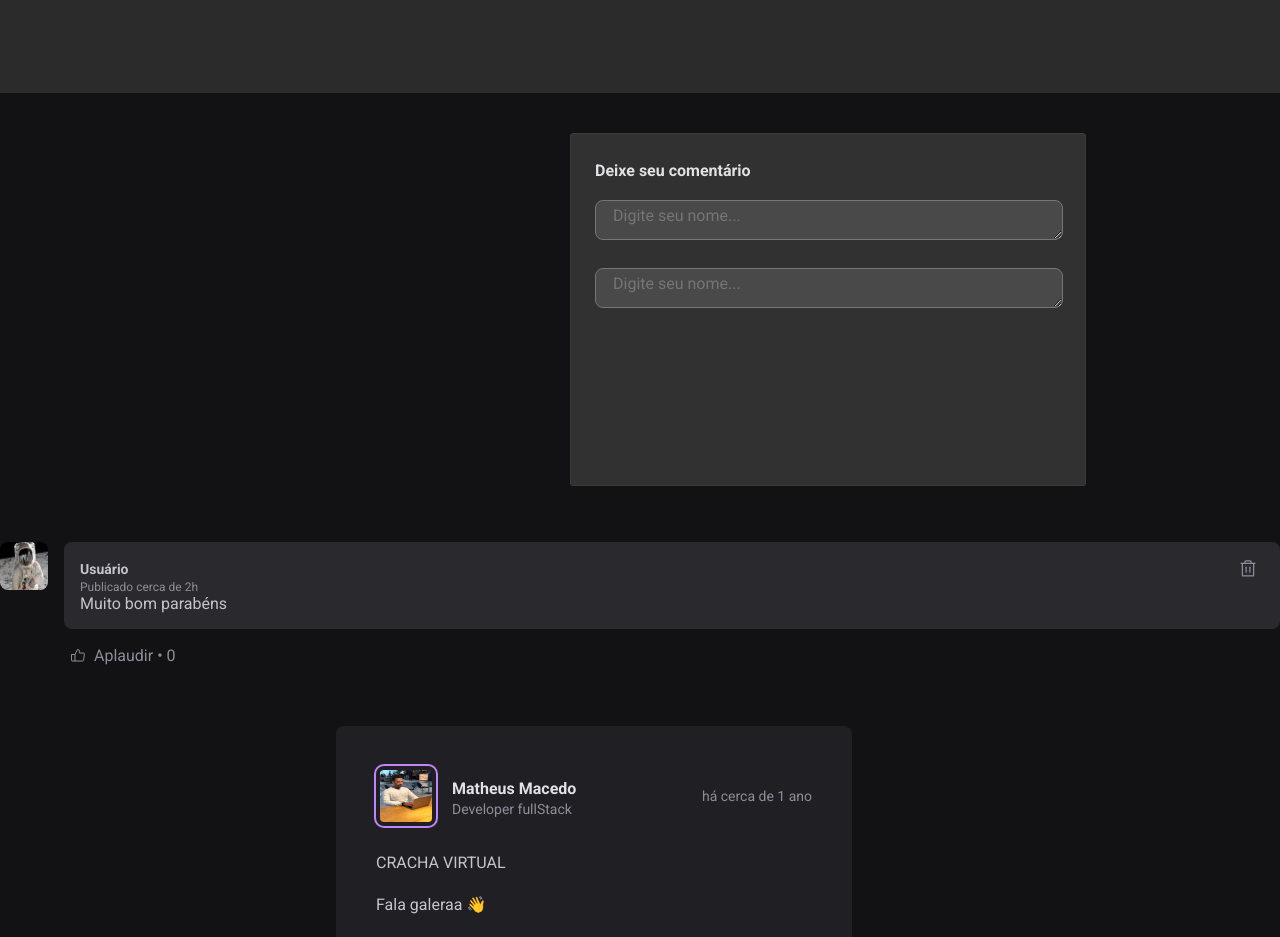
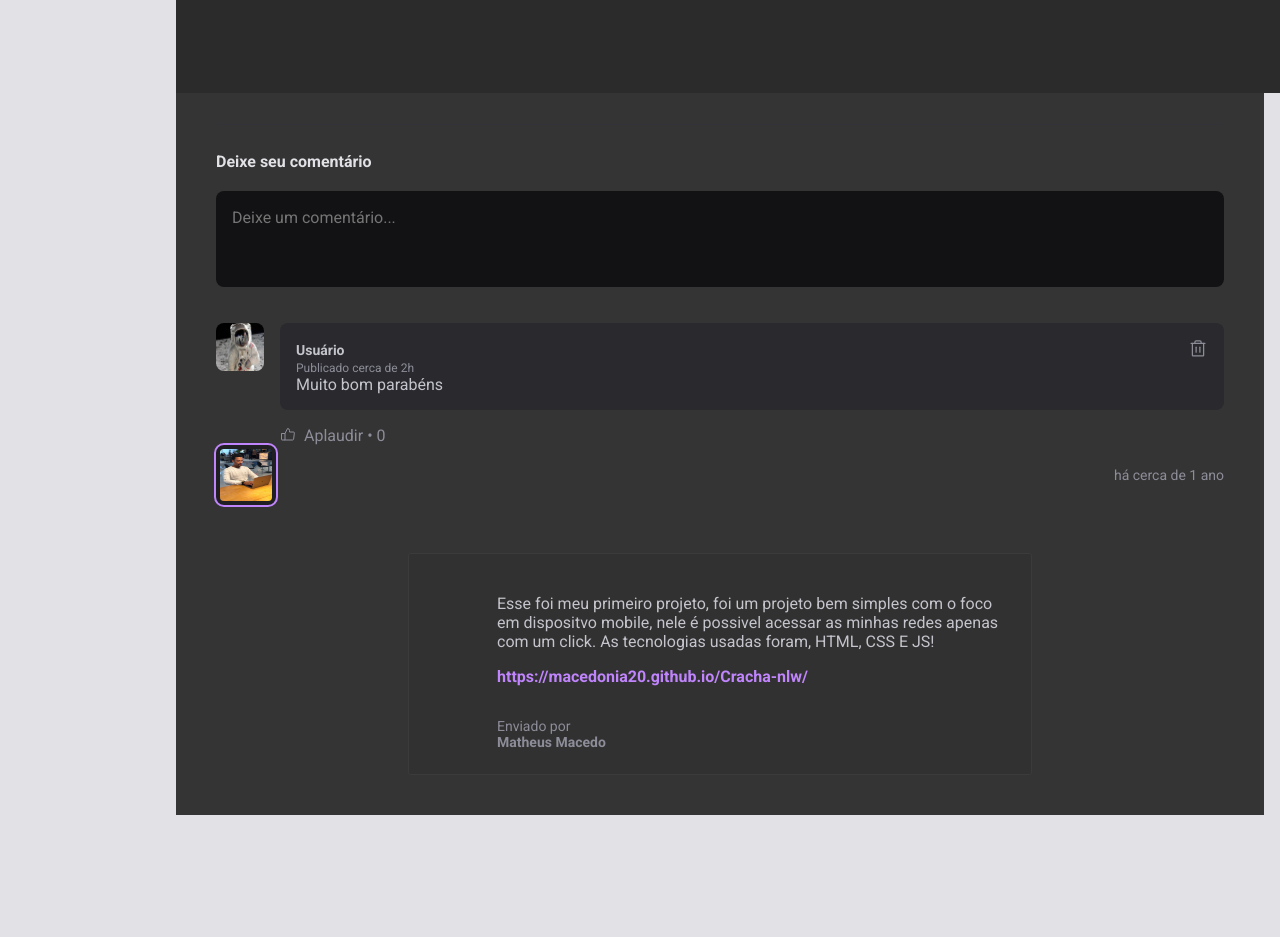
Before and after one commit to Macedonia20/teste_web, a React (Vite) app: page / in a window 1280 px wide. Shown: the top 937 px of the page. After the commit the page ends 859 px from the top, so only its background shows below. Built offline with nearby package versions, Linux system fonts and the light colour scheme.

Commit message:
Primeiro post

```diff
--- a/package.json
+++ b/package.json
@@ -5,11 +5,9 @@
   "type": "module",
   "scripts": {
     "dev": "vite",
-    "build": "vite build",
-    "preview": "vite preview",
-    "deploy": "aws s3 sync dist/ s3://meuportifolio --acl public-read"
+    "preview": "vite preview"
+  },
 
-  },
   "dependencies": {
     "date-fns": "^2.29.3",
     "phosphor-react": "^1.4.1",
--- a/src/App.jsx
+++ b/src/App.jsx
@@ -1,8 +1,17 @@
 import { Header } from './components/Header/Header'
 import { Post } from './components/Post/Post'
-import { Newpost } from './components/Newpost/Newpost'
+import { Comment } from './components/Comments/Comment'
 
+
+import imgCracha from './assets/cracha.png'
 import imgPerfil from './assets/perfil.jpeg'
+import imgPlanilha from './assets/planilha.png'
+import imgCurso from './assets/painelCurso.png'
+import imgPainel from './assets/painelAdm.png'
+import imgldr from './assets/ldr.png'
+import imgProjetos from './assets/projetos.png'
+import imgQgr from './assets/qgr.png'
+import imgQgrkids from './assets/qgrkids.png'
 
 import styles from './App.module.css'
 
@@ -14,53 +23,36 @@ const posts = [
     author: {
       avatar: imgPerfil,
       name: 'Matheus Macedo',
-      role: 'Developer fullStack'
+      role: 'Enviado por'
     },
 
 
     content: [
-      {type: 'paragraph', content: 'CRACHA VIRTUAL'},
-      {type: 'paragraph', content: 'Fala galeraa 👋'},
       {type: 'paragraph', content: 'Esse foi meu primeiro projeto, foi um projeto bem simples com o foco em dispositvo mobile, nele é possivel acessar as minhas redes apenas com um click. As tecnologias usadas foram, HTML, CSS E JS! '},
-      // {type: 'photo', content: imgCracha},
       {type: 'link', content:'https://macedonia20.github.io/Cracha-nlw/'},
     ],
-
-    publishedAt: new Date('2021-11-22 21:00:00')
-  },
-
-  {
-    id: 2,
-    author: {
-      avatar: imgPerfil,
-      name: 'Matheus Macedo',
-      role: 'Developer fullStack'
-    },
-
-
-    content: [
-      {type: 'paragraph', content: 'CRACHA VIRTUAL'},
-      {type: 'paragraph', content: 'Fala galeraa 👋'},
-      {type: 'paragraph', content: 'Esse foi meu primeiro projeto, foi um projeto bem simples com o foco em dispositvo mobile, nele é possivel acessar as minhas redes apenas com um click. As tecnologias usadas foram, HTML, CSS E JS! '},
-      // {type: 'photo', content: imgCracha},
-      {type: 'link', content:'https://macedonia20.github.io/Cracha-nlw/'},
-    ],
-
     publishedAt: new Date('2021-11-22 21:00:00')
   },
 
 
 ]
 
-export function App() {
+export function App({ content }) {
+
+  function deleteComment(commentToDeletele) {
+    const commentsWithoutDeleteOne = posts.filter(comment => {
+    return comment != commentToDeletele
+    })
+    setCreateComment(commentsWithoutDeleteOne);
+  }
 
   return (
     <div>
-      <Header />
-      <Newpost />
+      <div className={styles.wrapper}>
 
-      <div className={styles.wrapper}>
         <main>
+          {<Header /> }
+
           {posts.map(post => {
             return (
               <Post
@@ -71,6 +63,19 @@ export function App() {
               />
             )
           })}
+
+          {/* <div className={styles.commentList}>
+
+              {posts.map(comment => {
+                  return (
+                      <Comment
+                          key={comment}
+                          content={comment}
+                          deleteComment={deleteComment}
+                      />
+                  )
+              })}
+          </div> */}
         </main>
       </div>
     </div>
--- a/src/App.module.css
+++ b/src/App.module.css
@@ -15,7 +15,7 @@
  }
 
  .wrapper main {
-    margin-left: 20rem;
+    margin-left: 10rem;
  }
 
 
--- a/src/components/Avatar/Avatar.jsx
+++ b/src/components/Avatar/Avatar.jsx
@@ -2,7 +2,7 @@ import styles from './Avatar.module.css'
 
 export function Avatar(props) {
     // Essa é a logica usada na variavel abaixo
-    // Se a  EuEscolhoaPropiedade for diferente de false quer dizer que ele tem borda
+    // Se a EuEscolhoaPropiedade for diferente de false quer dizer que ele tem borda
 
     const EuEscolhoaPropiedade = props.EuEscolhoaPropiedade != false;
 
--- a/src/components/Header/Header.module.css
+++ b/src/components/Header/Header.module.css
@@ -1,6 +1,16 @@
 .header {
+  background:#2b2b2b;
+  display: flex;
+  justify-content: center;
+  padding: 2.25rem 0;
+
+  position: fixed;
   width: 100%;
   height: 93px;
-  padding: 24px 631px 24px 632px;
-  background-color: #2b2b2b;
+  top:0;
+
 }
+
+.header img {
+  height: 2rem;
+}
--- a/src/components/Newpost/Newpost.jsx
+++ /dev/null
@@ -1,88 +0,0 @@
-import { useState } from 'react';
-
-import { Comment } from '../Comments/Comment'
-
-
-import styles from './Newpost.module.css'
-
-export function Newpost() {
-
-    const [comment, setCreateComment] = useState(["Muito bom parabéns"])
-
-    const [newComment, setNewComment] = useState('')
-
-    function CreateNewComment() {
-        event.preventDefault()
-
-        setCreateComment([...comment, newComment])
-        setNewComment('')
-    }
-
-    function newCommentChenge() {
-
-        setNewComment(event.target.value)
-        event.target.setCustomValidity('')
-    }
-
-
-    function deleteComment(commentToDeletele) {
-        const commentsWithoutDeleteOne = comment.filter(comment => {
-         return comment != commentToDeletele
-        })
-        setCreateComment(commentsWithoutDeleteOne);
-     }
-
-     function handleNewCommentInvalid() {
-        event.target.setCustomValidity('É preciso fazer um comentario')
-    }
-
-    const isNewCommentEmpty = newComment.length === 0;
-
-
-    return (
-        <>
-            <form onSubmit={CreateNewComment} className={styles.commentForm} >
-                <strong>Deixe seu comentário</strong>
-
-                <textarea
-                  name="comment"
-                  placeholder="Digite seu nome..."
-                  onChange={newCommentChenge}
-                  value={newComment}
-                  onInvalid={handleNewCommentInvalid}
-                  required
-                />
-
-                <textarea
-                  name="comment"
-                  placeholder="Digite seu nome..."
-                  onChange={newCommentChenge}
-                  value={newComment}
-                  onInvalid={handleNewCommentInvalid}
-                  required
-                />
-                <footer>
-                    <button
-                     type="submit"
-                     disabled={isNewCommentEmpty}
-                    >
-                     Publicar
-                    </button>
-                </footer>
-            </form>
-
-            <div className={styles.commentList}>
-                {comment.map(comment => {
-                    return (
-                        <Comment
-                            key={comment}
-                            content={comment}
-                            deleteComment={deleteComment}
-                        />
-                    )
-                })}
-            </div>
-        </>
-
-    )
-}
--- a/src/components/Newpost/Newpost.module.css
+++ /dev/null
@@ -1,84 +0,0 @@
-/* Retngulo-1 {
-    width: 516px;
-    height: 353px;
-    margin: 40px 425px 56px;
-    padding: 24px;
-    border-radius: 3px;
-    border: solid 1px #3b3b3b;
-    background-color: #313131;
-  } */
-
-
-  .commentForm {
-    width: 516px;
-    height: 353px;
-    margin: 40px 570px 56px;
-    padding: 24px;
-    border-radius: 3px;
-    border: solid 1px #3b3b3b;
-    background-color: #313131;
-    right: 200px;
-
-}
-
-.commentForm > strong {
-    line-height: 1.6;
-    color: var(--gray-100);
-}
-
-.commentForm textarea {
-    /* width: 468px;
-    background-color: #494949;
-    border: 0;
-    resize: none;
-    height: 54px;
-    padding: 1rem;
-    border-radius: px;
-    color: var(--gray-100);
-    line-height: 1.4;
-    margin-top: 1rem;
-    margin: 16px 0 8px; */
-
-    width: 468px;
-    height: 40px;
-    margin: 16px 0 8px;
-    padding: 5px 205px 0px 17px;
-    border-radius: 8px;
-    background-color: #494949;
-
-}
-
-.commentForm button[type=submit] {
-    padding: 1rem 1.5rem;
-    margin-top: 1rem;
-    border-radius: 8px;
-    border: 0;
-    background: var(--purple-400);
-    color: var(--white);
-    font-weight: bold;
-    cursor: pointer;
-
-
-    transition: background-color 0.1s;
-    height: 2.9rem;
-}
-
-.commentForm button[type=submit]:hover {
-    background: var(--purple-400);
-
-}
-
-
-.commentForm button {
-    background: var(--purple-400);
-}
-
-.commentForm footer {
-    visibility: hidden;
-    max-height: 0;
-}
-
-.commentForm:focus-within footer {
-    visibility: visible;
-    max-height: none;
-}
--- a/src/components/Post/Post.jsx
+++ b/src/components/Post/Post.jsx
@@ -1,10 +1,15 @@
+import { Header } from '../Header/Header/'
+
+
 import { format, formatDistanceToNow } from 'date-fns';
 import ptBR from 'date-fns/locale/pt-BR';
+
 
 import { Comment } from '../Comments/Comment'
 import { Avatar } from '../Avatar/Avatar'
 
 import styles from './Post.module.css'
+import { useState } from 'react';
 
 export function Post({ author, publishedAt, content }) {
 
@@ -17,20 +22,78 @@ export function Post({ author, publishedAt, content }) {
         addSuffix: true,
     })
 
+    const [comment, setCreateComment] = useState(["Muito bom parabéns"])
+
+    const [newComment, setNewComment] = useState('')
+
+    function CreateNewComment() {
+        event.preventDefault()
+
+        setCreateComment([...comment, newComment])
+        setNewComment('')
+    }
+
+    function newCommentChenge() {
+
+        setNewComment(event.target.value)
+        event.target.setCustomValidity('')
+    }
+
+    function deleteComment(commentToDeletele) {
+       const commentsWithoutDeleteOne = comment.filter(comment => {
+        return comment != commentToDeletele
+       })
+       setCreateComment(commentsWithoutDeleteOne);
+    }
+
+    function handleNewCommentInvalid() {
+        event.target.setCustomValidity('É preciso fazer um comentario')
+    }
+
+    const isNewCommentEmpty = newComment.length === 0;
+
     return (
         <article className={styles.post}>
 
+             <form onSubmit={CreateNewComment} className={styles.commentForm}>
+                <strong>Deixe seu comentário</strong>
+
+                <textarea
+                    name="comment"
+                    placeholder="Deixe um comentário..."
+                    onChange={newCommentChenge}
+                    value={newComment}
+                    onInvalid={handleNewCommentInvalid}
+                    required
+                />
+                <footer>
+                    <button
+                     type="submit"
+                     disabled={isNewCommentEmpty}
+                    >
+                     Publicar
+                    </button>
+                </footer>
+            </form>
+
+            <div className={styles.commentList}>
+
+                {comment.map(comment => {
+                    return (
+                        <Comment
+                            key={comment}
+                            content={comment}
+                            deleteComment={deleteComment}
+                        />
+                    )
+                })}
+            </div>
+
+
             <header>
                 <div className={styles.author}>
+                <Avatar src={author.avatar} />
 
-                   <Avatar src={author.avatar}/>
-
-                    <div className={styles.authorInfo}>
-
-                        <strong>{author.name}</strong>
-                        <span>{author.role}</span>
-
-                    </div>
                 </div>
                 <time
                     title={publishedDateFormatted}
@@ -42,19 +105,25 @@ export function Post({ author, publishedAt, content }) {
             </header>
 
             <div className={styles.content}>
+
                 {content.map(line => {
 
                     if(line.type === 'paragraph') {
                         return <p key={line.content}>{line.content}</p>;
 
-                    } else if (line.type === 'photo') {
-                        return <img key={line.content} src={line.content} />
-
                     }else if (line.type === 'link') {
                         return <p key={line.content}><a target="blank" href={line.content}>{line.content}</a></p>
                     }
                 })}
+
+                    <div className={styles.authorInfo}>
+                        <span>{author.role}</span>
+                        <strong>{author.name}</strong>
+                    </div>
            </div>
+
+
+
         </article>
     )
 }
--- a/src/components/Post/Post.module.css
+++ b/src/components/Post/Post.module.css
@@ -1,34 +1,27 @@
 .post + post {
     margin-top: 3rem;
     margin-bottom: 3rem;
-    align-items: center;
-
 }
 
 .post {
-    background: var(--gray-800);
-    border-radius: 8px;
+    background: #343434;
     padding:2.5rem;
-    /* overflow-y: scroll; */
     margin-bottom: 0.75rem;
-    width: 516px;
-  height: 353px;
-  /* margin: 40px 425px 56px;
-  padding: 24px;
-  border-radius: 3px;
-  border: solid 1px #3b3b3b;
-  background-color: #313131; */
-
+    height: 100%;
 }
 
 .content {
-    line-height: 1.6;
-    color: var(--gray-300);
-    margin-top: 1.5rem;
+    height: 100%;
+    margin: 48px 192px 0px;
+    padding: 24px;
+    border-radius: 3px;
+    border: solid 1px #3b3b3b;
+    background-color: #313131;
 }
 
 .content p {
     margin-top: 1rem;
+    margin-left: 4rem;
 }
 
 .content a {
@@ -71,19 +64,83 @@
 
 .authorInfo strong {
     display: block;
-    color: var(--gray-100);
-    line-height: 1.6;
+    font-size: 0.875rem;
+    color: var(--gray-400);
+    margin-left: 4rem;
+
+
 }
 
 .authorInfo span {
     display: block;
     font-size: 0.875rem;
     color: var(--gray-400);
+    margin-top: 2rem;
+    margin-left: 4rem;
+
 }
 
 
 
+.commentForm {
+    width: 100%;
+    margin-top: 1.5rem;
+    padding-top:1.5rem;
+    border-top: 1px solid var(--gray-600);
+}
 
+.commentForm > strong {
+    line-height: 1.6;
+    color: var(--gray-100);
+}
+
+.commentForm textarea {
+    width: 100%;
+    background-color: var(--gray-900);
+    border: 0;
+    resize: none;
+    height: 6rem;
+    padding: 1rem;
+    border-radius: 8px;
+    color: var(--gray-100);
+    line-height: 1.4;
+    margin-top: 1rem;
+}
+
+.commentForm button[type=submit] {
+    padding: 1rem 1.5rem;
+    margin-top: 1rem;
+    border-radius: 8px;
+    border: 0;
+    background: var(--purple-400);
+    color: var(--white);
+    font-weight: bold;
+    cursor: pointer;
+
+
+    transition: background-color 0.1s;
+    height: 2.9rem;
+}
+
+.commentForm button[type=submit]:hover {
+    background: var(--purple-400);
+
+}
+
+
+.commentForm button {
+    background: var(--purple-400);
+}
+
+.commentForm footer {
+    visibility: hidden;
+    max-height: 0;
+}
+
+.commentForm:focus-within footer {
+    visibility: visible;
+    max-height: none;
+}
 
 
 .commentList {
--- a/src/global.css
+++ b/src/global.css
@@ -23,13 +23,13 @@
 
 * {
     margin: 0;
-    poadding: 0;
+    padding: 0;
     box-sizing: border-box;
 }
 
 
 body {
-    background: var(--gray-900);
+    background: var(--gray-100);
     color: var(--gray-300);
     -webkit-font-smoothing: antialiased;
 }
```
Also changed, not shown: 1 other file (tests, documents, lock files or other folders).
